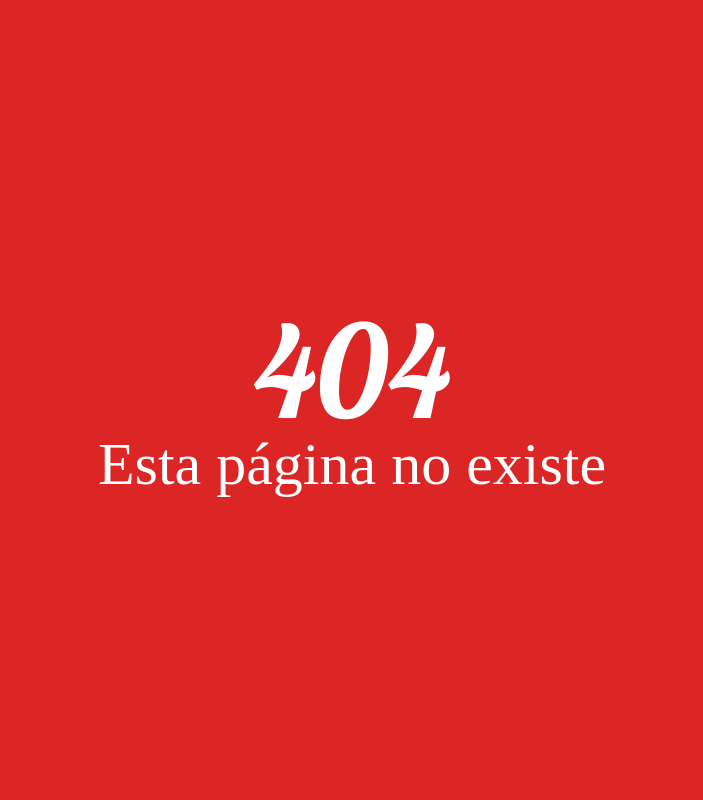
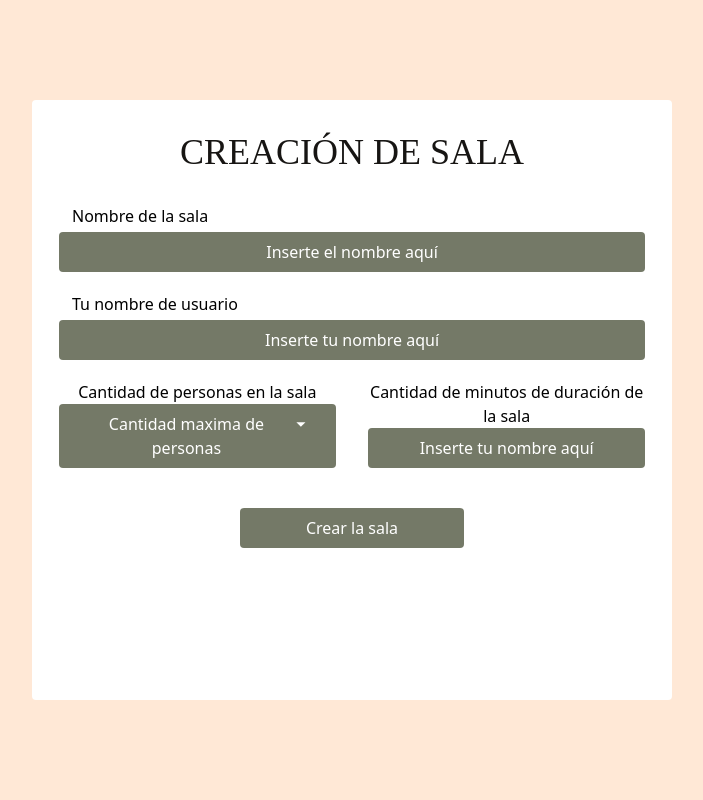
Before and after one commit to storrealbac/usm-studyrooms, a Flask app: page /room/create in a window 1280 px wide. Shown: the whole page, without its empty margins (288-991 px from the left). Run offline with Flask 2, Linux system fonts and the light colour scheme; some libraries are stand-ins or nearby versions; some web fonts are replaced.

Commit message:
created creating room window

```diff
--- a/src/app.py
+++ b/src/app.py
@@ -4,13 +4,18 @@ from flask import Flask, render_template
 from views.home import home
 from views.error import page_not_found, internal_server_error
 from views.about import project_license, usage_guide, project_developers
+from views.rooms import rooms_creating
 
 app = Flask(__name__)
 
+# Main routes
 app.add_url_rule("/", view_func=home)
 app.add_url_rule("/licencia", view_func=project_license)
 app.add_url_rule("/guia", view_func=usage_guide)
 app.add_url_rule("/desarrolladores", view_func=project_developers)
+
+# Rooms
+app.add_url_rule("/room/create", view_func=rooms_creating)
 
 # HTTP Error View Handlers
 app.register_error_handler(404, page_not_found)
--- a/src/static/css/colors.css
+++ b/src/static/css/colors.css
@@ -18,36 +18,36 @@
 /* Pseudoelements */
 
 /* Hover */
-.hover\:text-color-smokyblack {
+.hover\:text-color-smokyblack:hover {
     color: #171513;
 }
 
-.hover\:text-color-xanadu {
+.hover\:text-color-xanadu:hover {
     color: #747967;
 }
 
-.hover\:text-color-sonicsilver {
+.hover\:text-color-sonicsilver:hover {
     color: #7A6E66;
 }
 
-.hover\:text-color-champagnepink {
+.hover\:text-color-champagnepink:hover {
     color: #FFE8D6;
 }
 
 /* Focus */
-.focus\:text-color-smokyblack {
+.focus\:text-color-smokyblack:focus {
     color: #171513;
 }
 
-.focus\:text-color-xanadu {
+.focus\:text-color-xanadu:focus {
     color: #747967;
 }
 
-.focus\:text-color-sonicsilver {
+.focus\:text-color-sonicsilver:focus {
     color: #7A6E66;
 }
 
-.focus\:text-color-champagnepink {
+.focus\:text-color-champagnepink:focus {
     color: #FFE8D6;
 }
 
--- a/src/templates/layout/base.html
+++ b/src/templates/layout/base.html
@@ -19,5 +19,7 @@
 <body class="container mx-auto text-center {{color_fondo}}">
     {% block content %}
     {% endblock %}
+
+    <script src="https://cdn.jsdelivr.net/gh/alpinejs/alpine@v2.x.x/dist/alpine.min.js"></script>
 </body>
 </html>
--- /dev/null
+++ b/src/templates/room/create.html
@@ -0,0 +1,91 @@
+{% extends 'layout/base.html' %}
+{% block content %}
+<div class="flex h-screen ">
+    <div class="m-auto w-96 sm:w-1/2 h-3/4 bg-white rounded">
+
+        <h1 class="font-new-spirit-normal m-8 text-4xl text-color-smokyblack"> CREACIÓN DE SALA</h1>
+
+        <!-- Nombre de sala -->
+        <label class="block text-left ml-10 mb-1" for="unirse-sala">
+            <h1>Nombre de la sala</h1>
+        </label>
+        <input
+            class="w-11/12 mb-5 bg-color-xanadu text-center focus:bg-color-sonicsilver focus:placeholder-opacity-0 text-white py-2 rounded placeholder-white"
+            placeholder="Inserte el nombre aquí"
+            maxlength="6"
+        />
+
+
+        <!-- Nombre del owner -->
+        <label class="block text-left ml-10 mb-1 mb-1" for="unirse-sala">
+            <h1>Tu nombre de usuario</h1>
+        </label>
+        <input
+            class="w-11/12 mb-5 bg-color-xanadu text-center focus:bg-color-sonicsilver focus:placeholder-opacity-0 text-white py-2 rounded placeholder-white"
+            placeholder="Inserte tu nombre aquí"
+            maxlength="6"
+        />
+
+        <div class="grid grid-cols-2 w-11/12 m-auto gap-8">
+
+            <!-- Cantidad de personas de sala (Dropdown) -->
+            <div class="text-center">
+                <label class="block" for="cantidad-sala">
+                    <h1>Cantidad de personas en la sala</h1>
+                </label>
+                <div x-data="{show: false}" @click.away="show = false" >
+                    <button @click="show = ! show" :class="show ? '' : 'rounded-b' " class="w-full border-0 block bg-color-xanadu bg-blue-600 rounded-t px-6 py-2 overflow-hidden focus:outline-none focus:border-white">
+                        <div class="flex justify-center">
+                            <span class="text-white">
+                                Cantidad maxima de personas
+                            </span>
+                                <svg class="fill-current text-white" xmlns="http://www.w3.org/2000/svg" height="24" viewBox="0 0 24 24" width="24">
+                                <path d="M7 10l5 5 5-5z" />
+                                <path d="M0 0h24v24H0z" fill="none" />
+                            </svg>
+                        </div>
+                    </button>
+
+                    <div x-show="show" class="bg-white rounded shadow-xl relative">
+                        <a href="#" class="absolute text-white right-0 left-0 block px-4 py-1 bg-color-sonicsilver hover:bg-white hover:text-color-smokyblack" >
+                            3 personas
+                        </a>
+                        <a href="#" class="absolute text-white right-0 left-0 top-8 block px-4 py-1 bg-color-sonicsilver hover:bg-white hover:text-color-smokyblack" >
+                            5 personas
+                        </a>
+
+                        <a href="#" class="absolute text-white right-0 left-0 top-16 block px-4 py-1 bg-color-sonicsilver hover:bg-white hover:text-color-smokyblack" >
+                            7 personas
+                        </a>
+
+                        <a href="#" class="absolute text-white rounded-b right-0 left-0 top-24 block px-4 py-1 bg-color-sonicsilver hover:bg-white hover:text-color-smokyblack" >
+                            10 personas
+                        </a>
+
+                    </div>
+                </div>
+            </div>
+
+
+            <!-- Cantidad de minutos de sala -->
+            <div class="text-center">
+                <label class="block" for="nombre-usuario">
+                    <h1>Cantidad de minutos de duración de la sala</h1>
+                </label>
+                <input
+                    class="w-full bg-color-xanadu text-center focus:bg-color-sonicsilver focus:placeholder-opacity-0 text-white py-2 rounded placeholder-white"
+                    placeholder="Inserte tu nombre aquí"
+                    maxlength="6"
+                    type="text"
+                />
+            </div>
+
+        </div>
+
+        <button class="bg-color-xanadu px-4 w-56 mt-10 mb-10 hover:bg-color-sonicsilver text-white py-2 ml-10 mr-10 rounded">
+            Crear la sala
+        </button>
+
+    </div>
+</div>
+{% endblock %}
--- a/src/views/about.py
+++ b/src/views/about.py
@@ -5,7 +5,7 @@ def project_license():
         "about/licencia.html",
         title="Licencia",
         color_fondo="bg-color-champagnepink"
-    ).replace("&quot;", "\"")
+    )
 
 def usage_guide():
     return render_template(
--- /dev/null
+++ b/src/views/rooms.py
@@ -0,0 +1,8 @@
+from flask import render_template
+
+def rooms_creating():
+    return render_template(
+        "room/create.html",
+        title="Creando sala",
+        color_fondo="bg-color-champagnepink"
+    )
```
Also changed, not shown: TODO.md (+5 -3 lines).
